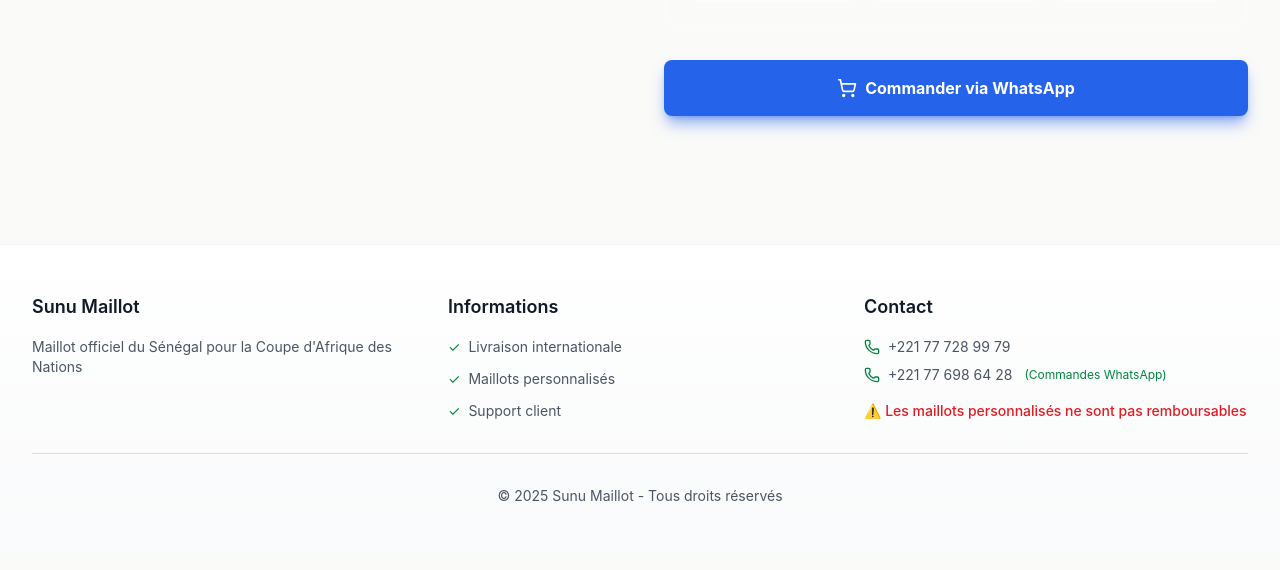
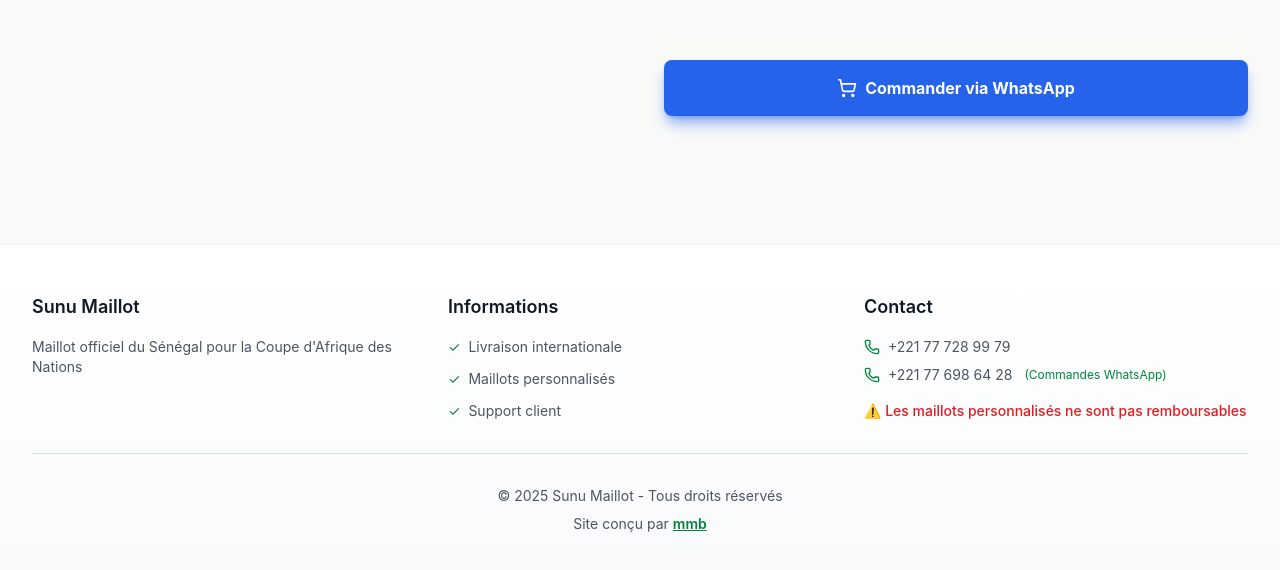
Before and after one commit to realtony0/sunumaillot, a Next.js app: page /shop in a window 1280 px wide. Shown: the part 1226-1796 px from the top of the page. Built offline with nearby package versions, Linux system fonts and the light colour scheme.

Commit message:
Add designer credit: Site conçu par mmb (WhatsApp link)

```diff
--- a/components/Footer.tsx
+++ b/components/Footer.tsx
@@ -50,6 +50,17 @@
         </div>
         <div className="mt-6 sm:mt-8 pt-6 sm:pt-8 border-t border-senegal-green/20 text-center text-xs sm:text-sm text-gray-600">
           <p>© 2025 Sunu Maillot - Tous droits réservés</p>
+          <p className="mt-2">
+            Site conçu par{' '}
+            <a
+              href="https://wa.me/221774992742"
+              target="_blank"
+              rel="noopener noreferrer"
+              className="text-senegal-green hover:text-senegal-green/80 font-semibold transition-colors underline"
+            >
+              mmb
+            </a>
+          </p>
         </div>
       </div>
     </footer>
```
